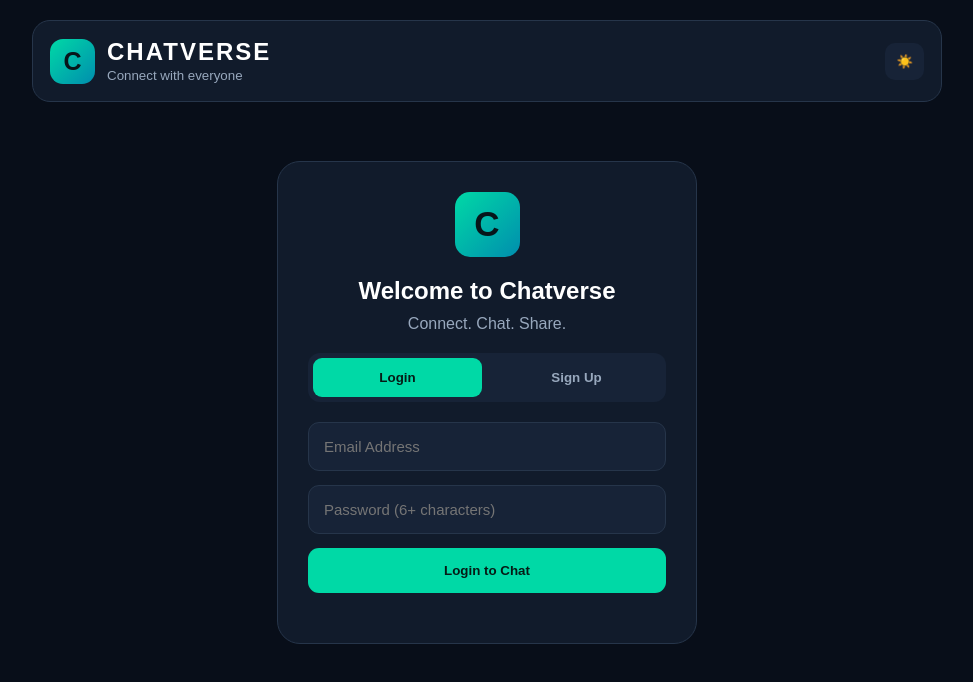
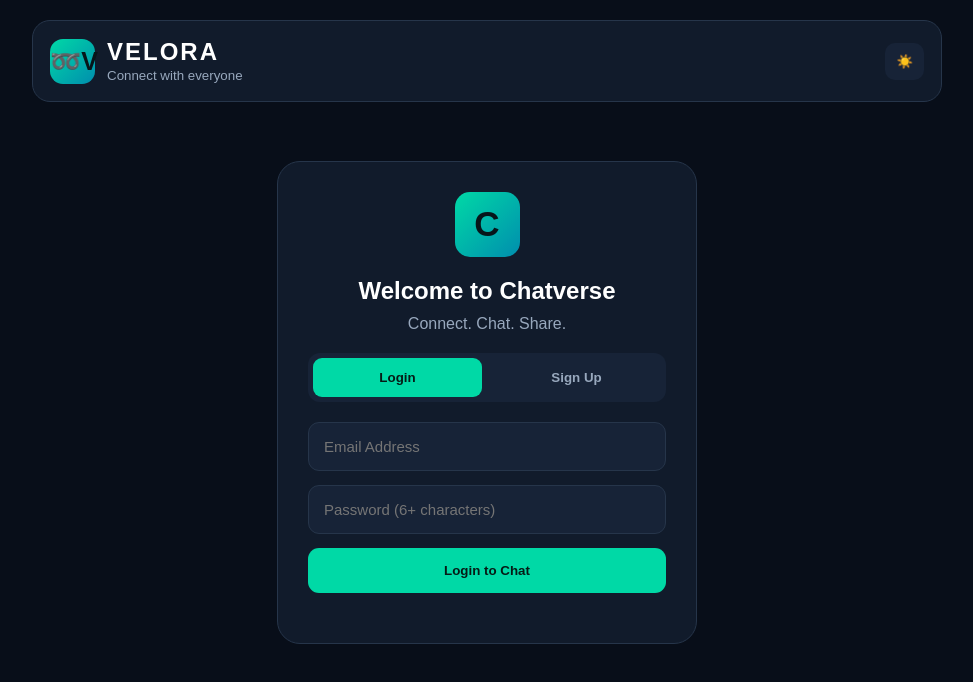
Before and after one commit to dbjvlog293-svg/Beon, a plain HTML site: page index.html in a window 1280 px wide. Shown: the whole page, without its empty margins (153-1126 px from the left). Drawn offline with Linux system fonts and the light colour scheme.

Commit message:
Update index.html

```diff
--- a/index.html
+++ b/index.html
@@ -4,7 +4,7 @@
 <head>
 <meta charset="UTF-8">
 <meta name="viewport" content="width=device-width, initial-scale=1.0">
-<title>CHATVERSE - Live Chat</title>
+<title>VELORA</title>
 
 <style>
 :root {
@@ -371,9 +371,9 @@ input:focus {
 
 <header>
   <div class="brand">
-    <div class="logo">C</div>
+    <div class="logo">➿V</div>
     <div>
-      <h2>CHATVERSE</h2>
+      <h2>VELORA</h2>
       <small>Connect with everyone</small>
     </div>
   </div>
```
